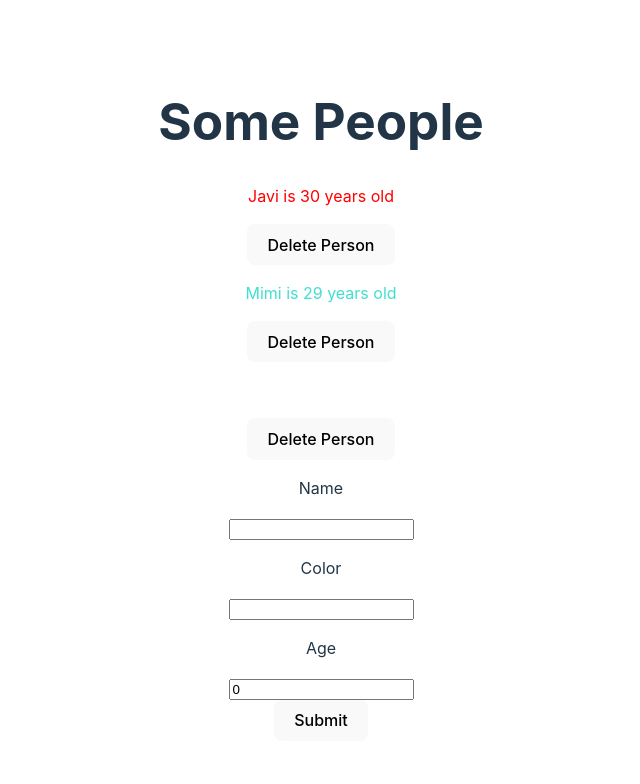
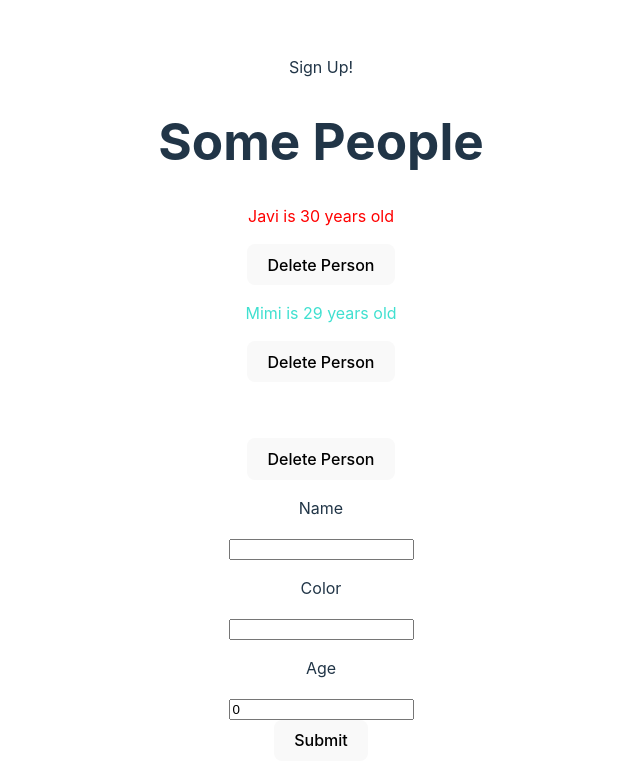
Before and after one commit to JCalHij/my_first_svelte_tutorial, a Svelte app: page / in a window 1280 px wide. Shown: the top 784 px of the page, without its empty margins (319-959 px from the left). Built offline with nearby package versions, Linux system fonts and the light colour scheme.

Commit message:
Components

```diff
--- a/src/App.svelte
+++ b/src/App.svelte
@@ -1,4 +1,6 @@
 <script>
+  import Modal from "./Modal.svelte";
+
   let people = [
     {id: 1, name: "Javi", color: "red", age: 30},
     {id: 2, name: "Mimi", color: "turquoise", age: 29},
@@ -29,6 +31,7 @@
   }
 </script>
 
+<Modal/>
 <main>
   {#if people.length < 5}
     <h1>Some People</h1>
--- /dev/null
+++ b/src/Modal.svelte
@@ -0,0 +1,14 @@
+<script>
+    let showModal = true;
+</script>
+
+{#if showModal}
+    <div class="backdrop">
+        <div class="modal">
+            <p>Sign Up!</p>
+        </div>
+    </div>
+{/if}
+
+<style>
+</style>
```
